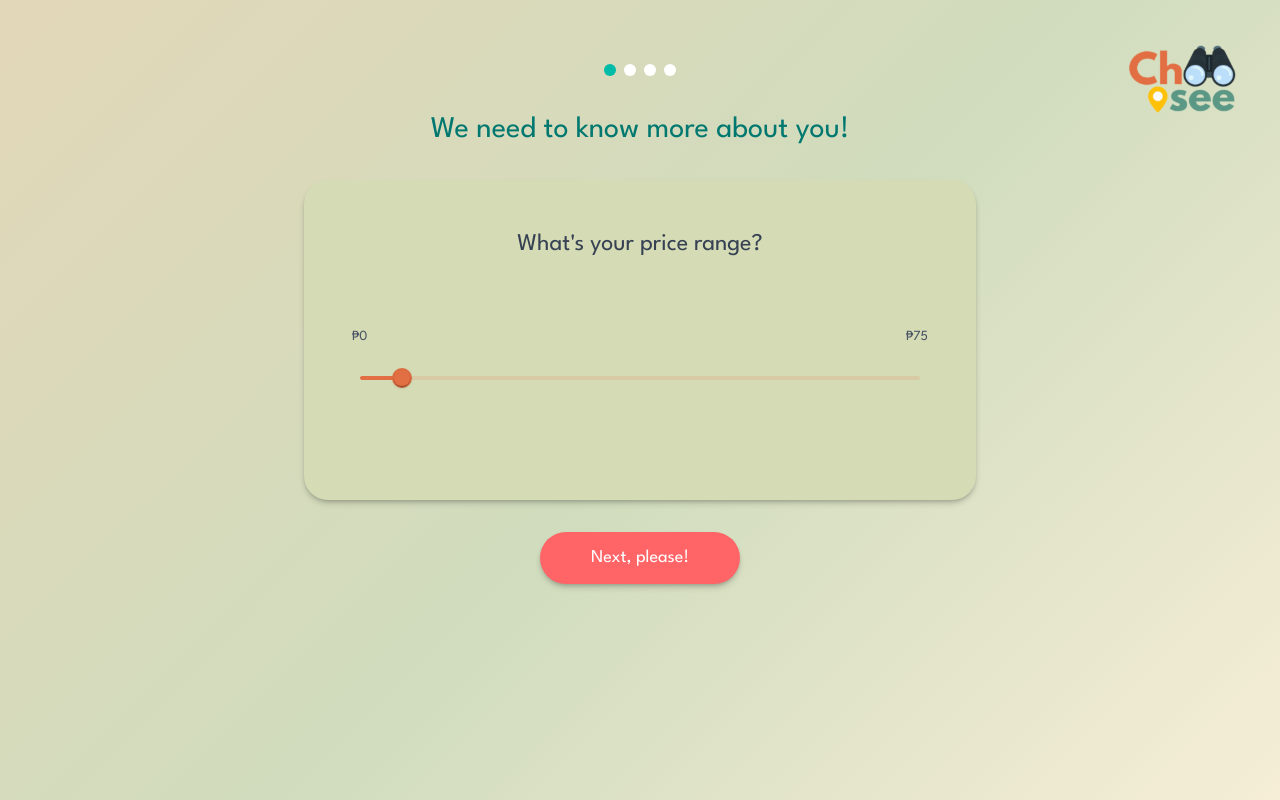
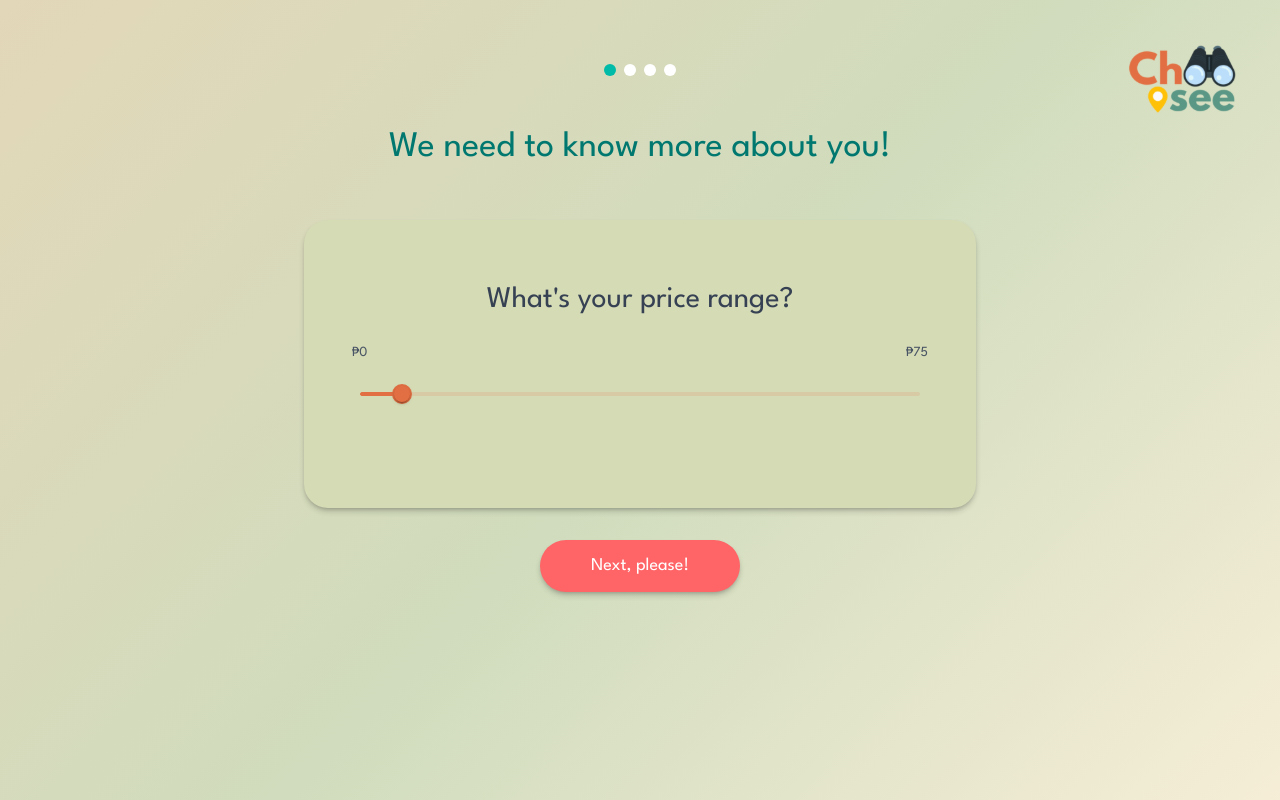
Before and after one commit to arwin50/weats, a Next.js app: page /startingWizard in a window 1280 px wide. Built offline with nearby package versions, Linux system fonts and the light colour scheme.

Commit message:
[UX]Adjusted font size and consistent vertical spaces

```diff
--- a/components/wizard/wizard-layout/wizard-step-layout.tsx
+++ b/components/wizard/wizard-layout/wizard-step-layout.tsx
@@ -23,11 +23,18 @@ export default function WizardStepLayout({
 }: WizardStepLayoutProps) {
   return (
     <div className="w-full max-w-2xl mx-auto">
-            <h1 className="text-2xl md:text-3xl font-medium text-teal-700 text-center mb-8 px-4">{title}</h1>
+      {/* Title block with fixed min-height to avoid layout shift */}
+      <div className="min-h-[4.5rem] md:min-h-[5rem] flex items-center justify-center px-4 mb-8 text-center">
+        <h1 className="text-3xl md:text-4xl text-teal-700">{title}</h1>
+      </div>
 
-            <div className="bg-[#D5DBB5] rounded-3xl p-8 md:p-12 mx-auto md:mx-0 shadow-md/20 h-80 w-full max-w-2xl flex flex-col justify-center">
-                <h2 className="text-xl md:text-2xl font-medium text-gray-700 text-center mb-12">{subtitle}</h2>
+      <div className="bg-[#D5DBB5] rounded-3xl p-8 md:p-12 mx-auto shadow-md/20 w-full max-w-2xl flex flex-col justify-center min-h-[18rem]">
+        {/* Subtitle with reserved vertical space */}
+        <div className="min-h-[3.5rem] md:min-h-[4rem] flex items-center justify-center text-center">
+          <h2 className="text-xl md:text-3xl text-gray-700">{subtitle}</h2>
+        </div>
 
+        {/* Children content stays centered regardless of title/subtitle size */}
         <div className="flex-1 flex flex-col justify-center">{children}</div>
       </div>
 
@@ -47,8 +54,6 @@ export default function WizardStepLayout({
           {nextButtonText}
         </button>
       </div>
-
-
     </div>
   )
 }
```
Lines whose indentation alone changed are shown as unchanged.
